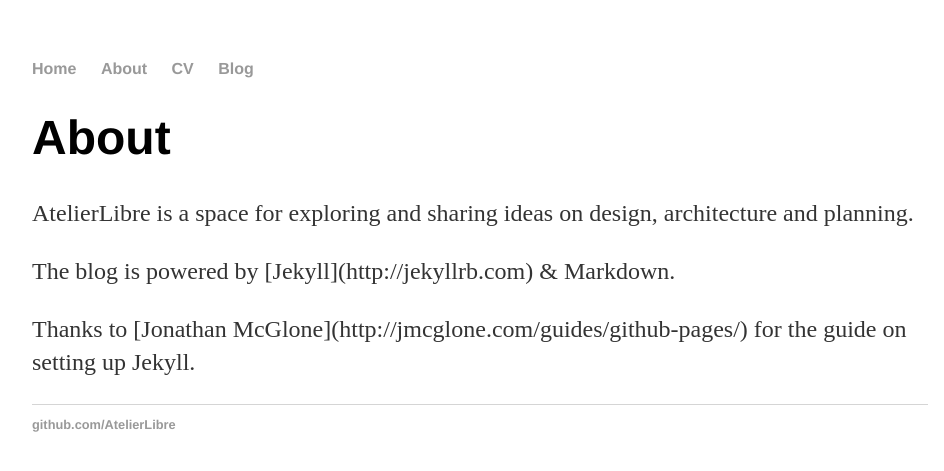
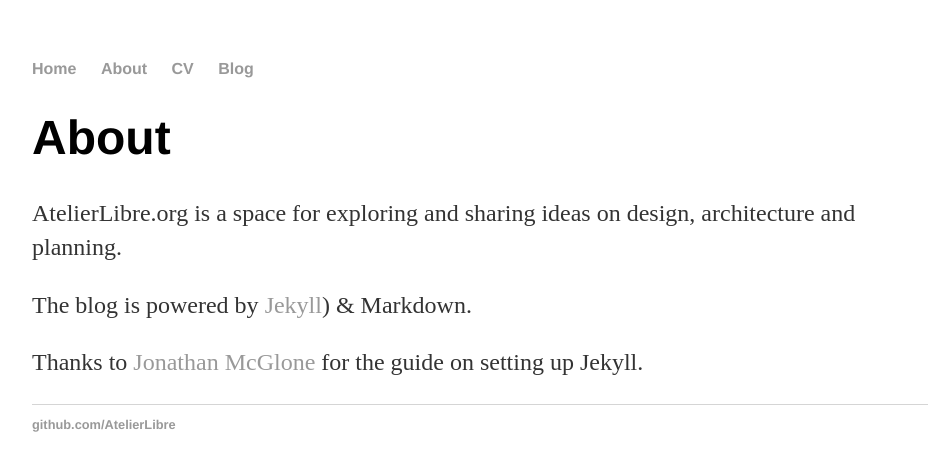
Before and after one commit to AtelierLibre/AtelierLibre.github.io, a Jekyll site: the page built from about/index.html, in a window 1280 px wide. Shown: the top 471 px of the page, without its empty margins (160-1104 px from the left). Built offline with Jekyll 4.4.1, drawn with Linux system fonts in a browser that asks for light colours.

Commit message:
minor edits to cv and about

```diff
--- a/about/index.html
+++ b/about/index.html
@@ -4,9 +4,9 @@
 ---
 <div class="blurb">
 	<h1>About</h1>
-	<p>AtelierLibre is a space for exploring and sharing ideas on design, architecture and planning.</p>
-	<p>The blog is powered by [Jekyll](http://jekyllrb.com) & Markdown.</p>
-	<p>Thanks to [Jonathan McGlone](http://jmcglone.com/guides/github-pages/) for the guide on setting up Jekyll.</p>
+	<p>AtelierLibre.org is a space for exploring and sharing ideas on design, architecture and planning.</p>
+	<p>The blog is powered by <a href="http://jekyllrb.com">Jekyll</a>) & Markdown.</p>
+	<p>Thanks to <a href="http://jmcglone.com/guides/github-pages/">Jonathan McGlone</a> for the guide on setting up Jekyll.</p>
 </div>
 
 <!-- /.blurb -->
--- a/cv/index.html
+++ b/cv/index.html
@@ -4,7 +4,7 @@
 ---
 <div class="blurb">
 	<h1>CV</h1>
-	<h2>Nick Bristow</h2>
+	<p>AtelierLibre.org is written and maintained by Nick Bristow.</p>
 	<p>I am an architect with a background in housing, planning policy and urban development. I have a particular interest in geospatial data analysis focussed around open data and open source software.</p>
 </div>
 
```
